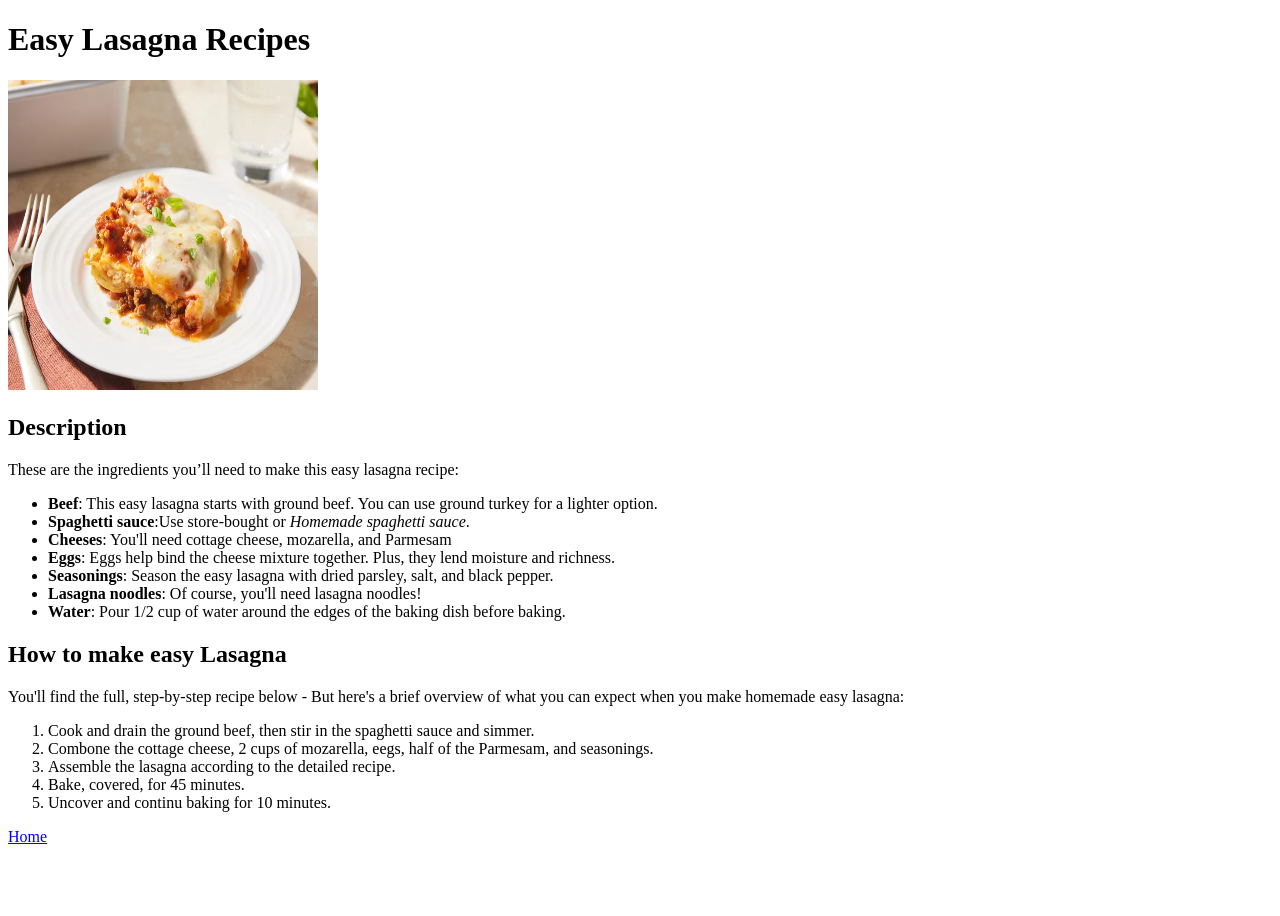
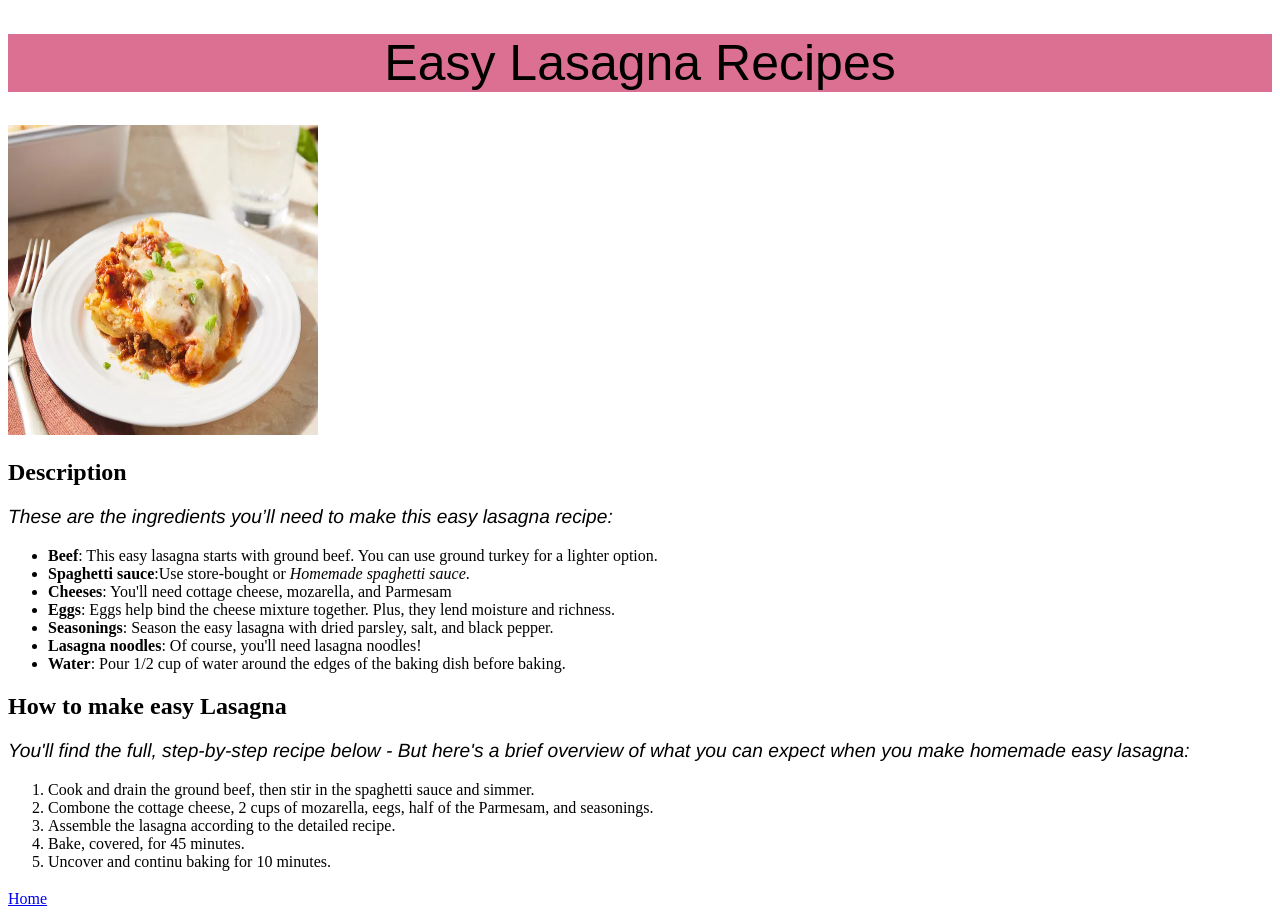
Before and after one commit to Homams-sudo/odin-recipes, a plain HTML site: page recipes/lasagna.html in a window 1280 px wide. Before the commit the page ends 854 px from the top, so only its background shows below. Drawn offline with Linux system fonts and the light colour scheme.

Commit message:
Modified : css
Add ccs style to the page

```diff
--- a/recipes/lasagna.html
+++ b/recipes/lasagna.html
@@ -4,11 +4,12 @@
     <meta charset="UTF-8">
     <meta name="viewport" content="width=device-width, initial-scale=1.0">
     <title>Document</title>
+    <link rel="stylesheet" href="../style.css"
 </head>
 <body>
-    <h1>Easy Lasagna Recipes</h1>
+    <h1 class="title">Easy Lasagna Recipes</h1>
     <img src="../images/lasagna.webp" width="310" height="310">
-    <h2>Description</h2>
+    <h2 id="desc">Description</h2>
     <p> These are the ingredients you’ll need to make this easy lasagna recipe: </p>
     <p>
         <ul>
```
